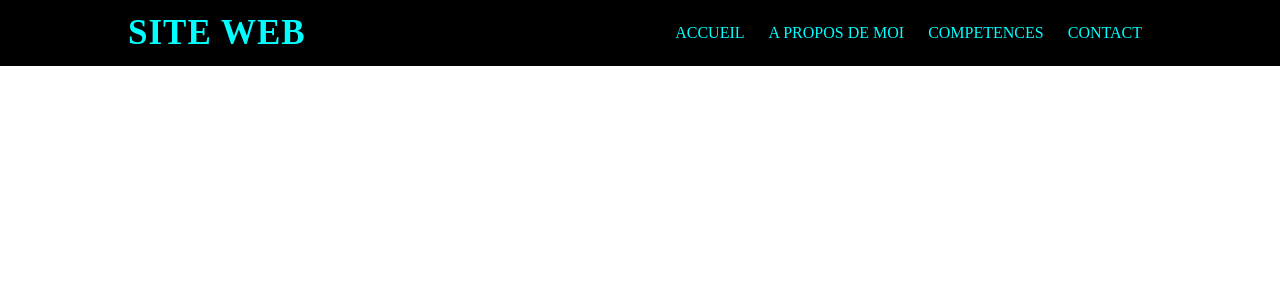
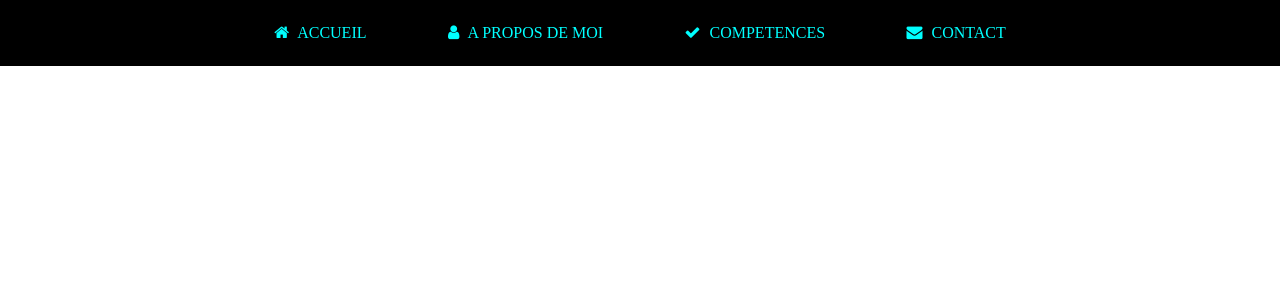
Before and after one commit to LisTrik49/Portfolio_Raulin_Clement, a PHP site: page / in a window 1280 px wide. Shown: the top 300 px of the page. Run offline with PHP 8.4, Linux system fonts and the light colour scheme.

Commit message:
avancement header

```diff
--- a/header.css
+++ b/header.css
@@ -5,21 +5,14 @@
     line-height: 66px;
 }
 
-.m-left{
-    float : left;
+.m-center{
+    display : flex;
+    justify-content: center;
 }
 
-.logo{
-    margin: 0; padding: 0;
-    color: aqua;
-    text-transform: uppercase;
-    font-size: 35px;
-    letter-spacing: 1px;
-}
-
-
-.m-right{
-    float : right;
+.m-center a{
+    padding-left: 3%;
+    padding-right: 3%;
 }
 
 .m-link{
@@ -27,4 +20,14 @@
     color: aqua;
     text-transform: uppercase;
     padding: 0;margin: 0 10px;
+    transition: all 0.5s ease-in-out;
 }
+
+.m-link:hover{
+    font-size: 120%;
+}
+
+.m-link i{
+    margin-right: 5px;
+
+}
--- a/index.html
+++ b/index.html
@@ -11,14 +11,11 @@
         <header role = "header">
             <nav class="menu" role="navigation">
                 <div class="inner">
-                    <div class="m-left">
-                        <h1 class="logo">Site web</h1>
-                    </div>
-                    <div class="m-right">
-                        <a href="#" class="m-link">Accueil</a>
-                        <a href="#" class="m-link">A propos de moi</a>
-                        <a href="#" class="m-link">Competences</a>
-                        <a href="#" class="m-link">Contact</a>
+                    <div class="m-center">
+                        <a href="#" class="m-link"><i class="fa fa-home" aria-hidden="true"></i> Accueil</a>
+                        <a href="#" class="m-link"><i class="fa fa-user" aria-hidden="true"></i> A propos de moi</a>
+                        <a href="#" class="m-link"><i class="fa fa-check" aria-hidden="true"></i> Competences</a>
+                        <a href="#" class="m-link"><i class="fa fa-envelope" aria-hidden="true"></i> Contact</a>
                     </div>
                 </div>
             </nav>
```
